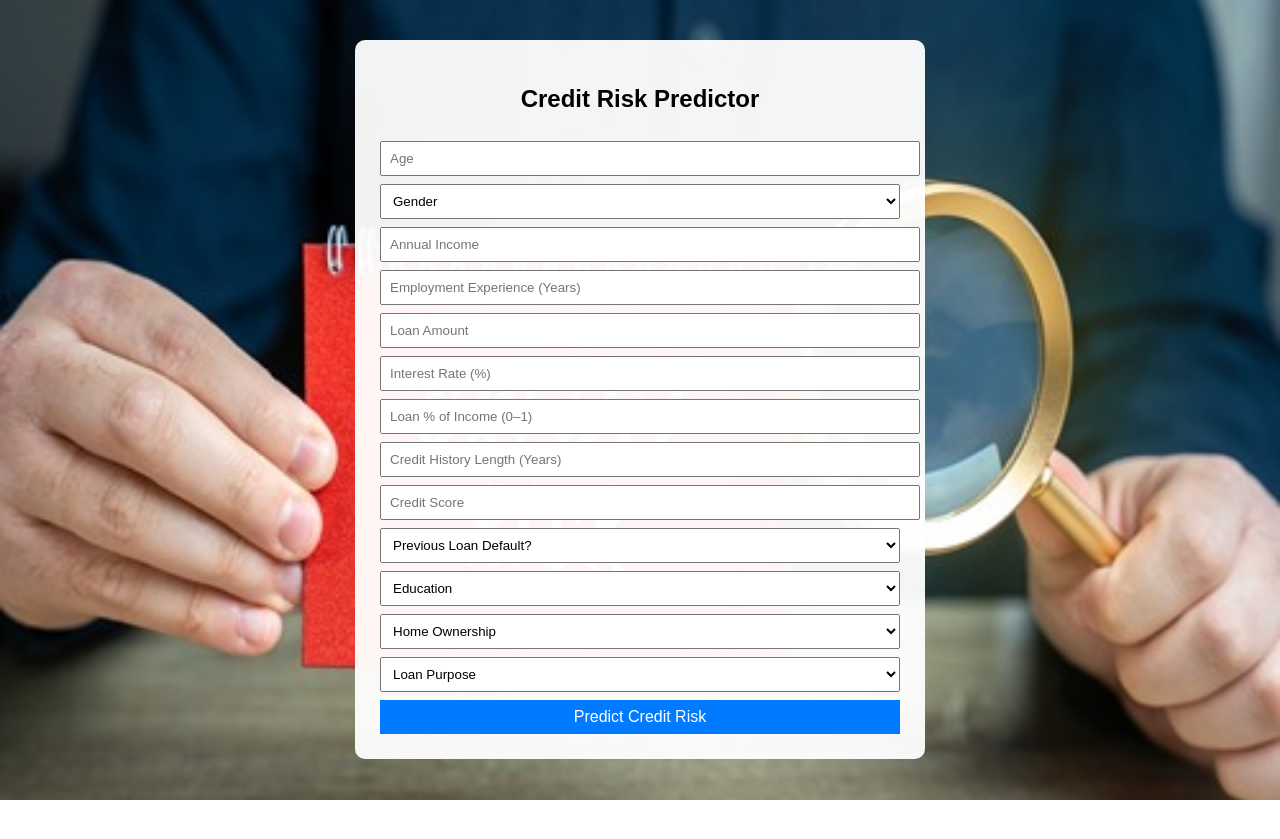
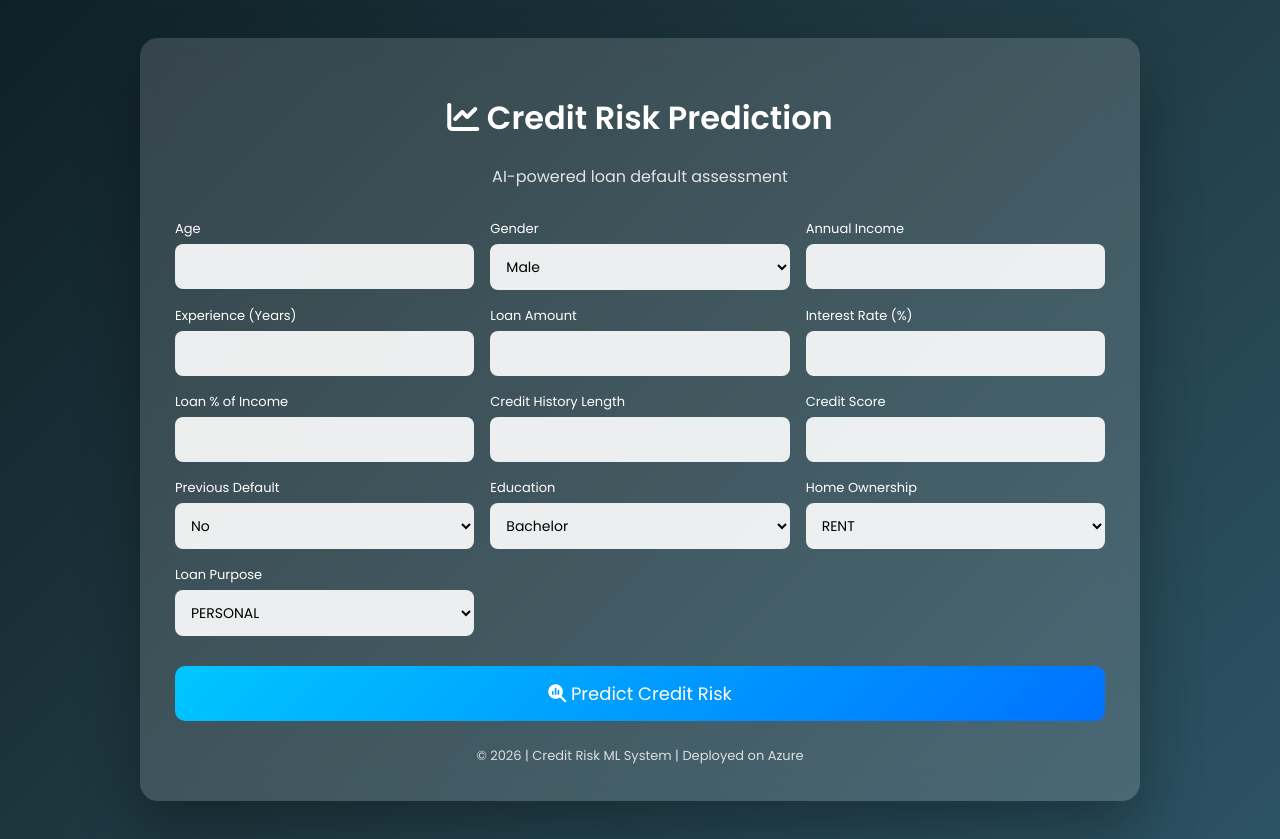
Before and after one commit to sagar8912/Credit_risk, a Flask app: page / in a window 1280 px wide. Before the commit the page ends 800 px from the top, so only its background shows below. Run offline with Flask 3, Linux system fonts and the light colour scheme; parts of the project's set-up code (start-up, migrations or seed data) failed here and were passed over.

Commit message:
add file

```diff
--- a/app.py
+++ b/app.py
@@ -1,42 +1,28 @@
 from flask import Flask, render_template, request
 import joblib
 import pandas as pd
+import os
 
 app = Flask(__name__)
 
-# Load trained model
 rf_clf = joblib.load("random_forest_credit_risk_default.pkl")
 
-# EXACT columns used during training (ORDER DOES NOT MATTER, NAMES DO)
 FEATURES = [
-    'person_age',
-    'person_gender',
-    'person_income',
-    'person_emp_exp',
-    'loan_amnt',
-    'loan_int_rate',
-    'loan_percent_income',
-    'cb_person_cred_hist_length',
-    'credit_score',
+    'person_age','person_gender','person_income','person_emp_exp',
+    'loan_amnt','loan_int_rate','loan_percent_income',
+    'cb_person_cred_hist_length','credit_score',
     'previous_loan_defaults_on_file',
 
-    'person_education_Associate',
-    'person_education_Bachelor',
-    'person_education_Doctorate',
-    'person_education_High School',
+    'person_education_Associate','person_education_Bachelor',
+    'person_education_Doctorate','person_education_High School',
     'person_education_Master',
 
-    'person_home_ownership_MORTGAGE',
-    'person_home_ownership_OTHER',
-    'person_home_ownership_OWN',
-    'person_home_ownership_RENT',
+    'person_home_ownership_MORTGAGE','person_home_ownership_OTHER',
+    'person_home_ownership_OWN','person_home_ownership_RENT',
 
-    'loan_intent_DEBTCONSOLIDATION',
-    'loan_intent_EDUCATION',
-    'loan_intent_HOMEIMPROVEMENT',
-    'loan_intent_MEDICAL',
-    'loan_intent_PERSONAL',
-    'loan_intent_VENTURE'
+    'loan_intent_DEBTCONSOLIDATION','loan_intent_EDUCATION',
+    'loan_intent_HOMEIMPROVEMENT','loan_intent_MEDICAL',
+    'loan_intent_PERSONAL','loan_intent_VENTURE'
 ]
 
 @app.route('/')
@@ -45,43 +31,34 @@ def home():
 
 @app.route('/predict', methods=['POST'])
 def predict():
-
-    # Initialize all features with 0
     data = {feature: 0 for feature in FEATURES}
 
-    # -------- NUMERICAL INPUTS --------
-    data['person_age'] = int(request.form['person_age'])
-    data['person_gender'] = int(request.form['person_gender'])
-    data['person_income'] = float(request.form['person_income'])
-    data['person_emp_exp'] = int(request.form['person_emp_exp'])
-    data['loan_amnt'] = float(request.form['loan_amnt'])
-    data['loan_int_rate'] = float(request.form['loan_int_rate'])
-    data['loan_percent_income'] = float(request.form['loan_percent_income'])
-    data['cb_person_cred_hist_length'] = float(request.form['credit_history'])
-    data['credit_score'] = int(request.form['credit_score'])
-    data['previous_loan_defaults_on_file'] = int(request.form['previous_default'])
+    try:
+        data['person_age'] = int(request.form['person_age'])
+        data['person_gender'] = int(request.form['person_gender'])
+        data['person_income'] = float(request.form['person_income'])
+        data['person_emp_exp'] = int(request.form['person_emp_exp'])
+        data['loan_amnt'] = float(request.form['loan_amnt'])
+        data['loan_int_rate'] = float(request.form['loan_int_rate'])
+        data['loan_percent_income'] = float(request.form['loan_percent_income'])
+        data['cb_person_cred_hist_length'] = float(request.form['credit_history'])
+        data['credit_score'] = int(request.form['credit_score'])
+        data['previous_loan_defaults_on_file'] = int(request.form['previous_default'])
 
-    # -------- EDUCATION (ONE HOT) --------
-    edu = request.form['education']
-    data[f'person_education_{edu}'] = 1
+        data[f"person_education_{request.form['education']}"] = 1
+        data[f"person_home_ownership_{request.form['home_ownership']}"] = 1
+        data[f"loan_intent_{request.form['loan_intent']}"] = 1
 
-    # -------- HOME OWNERSHIP (ONE HOT) --------
-    home = request.form['home_ownership']
-    data[f'person_home_ownership_{home}'] = 1
+        df = pd.DataFrame([data])
+        pred = rf_clf.predict(df)[0]
 
-    # -------- LOAN INTENT (ONE HOT) --------
-    intent = request.form['loan_intent']
-    data[f'loan_intent_{intent}'] = 1
+        result = "❌ HIGH DEFAULT RISK" if pred == 1 else "✅ LOW DEFAULT RISK"
 
-    # Convert to DataFrame
-    input_df = pd.DataFrame([data])
+        return render_template('index.html', prediction=result)
 
-    # Prediction
-    prediction = rf_clf.predict(input_df)[0]
-
-    result = "❌ HIGH DEFAULT RISK" if prediction == 1 else "✅ LOW DEFAULT RISK"
-
-    return render_template('index.html', prediction=result)
+    except Exception as e:
+        return render_template('index.html', prediction="⚠️ Input Error")
 
 if __name__ == "__main__":
-    app.run(debug=True)
+    port = int(os.environ.get("PORT", 8000))
+    app.run(host="0.0.0.0", port=port)
--- a/templates/index.html
+++ b/templates/index.html
@@ -1,111 +1,244 @@
 <!DOCTYPE html>
-<html>
+<html lang="en">
 <head>
+<meta charset="UTF-8">
 <title>Credit Risk Prediction</title>
 
+<link href="https://fonts.googleapis.com/css2?family=Poppins:wght@300;400;600&display=swap" rel="stylesheet">
+<link rel="stylesheet" href="https://cdnjs.cloudflare.com/ajax/libs/font-awesome/6.5.0/css/all.min.css">
+
 <style>
+* {
+    box-sizing: border-box;
+    font-family: 'Poppins', sans-serif;
+}
+
 body {
-            background-image: url("/static/Credit-Risk-in-Business-Loans.jpg");
-            background-size: cover;
-            font-family: Arial;
+    min-height: 100vh;
+    background: linear-gradient(135deg, #0f2027, #203a43, #2c5364);
+    display: flex;
+    align-items: center;
+    justify-content: center;
+    padding: 30px;
 }
-        .box {
-            background: rgba(255,255,255,0.95);
-            width: 520px;
-            margin: 40px auto;
-            padding: 25px;
+
+.glass {
+    width: 1000px;
+    background: rgba(255, 255, 255, 0.15);
+    backdrop-filter: blur(14px);
+    border-radius: 18px;
+    padding: 35px;
+    box-shadow: 0 30px 60px rgba(0,0,0,0.3);
+    color: #fff;
+}
+
+.header {
+    text-align: center;
+    margin-bottom: 30px;
+}
+
+.header h1 {
+    font-weight: 600;
+}
+
+.header p {
+    opacity: 0.85;
+}
+
+.form-grid {
+    display: grid;
+    grid-template-columns: repeat(3, 1fr);
+    gap: 16px;
+}
+
+input, select {
+    padding: 12px;
+    border-radius: 8px;
+    border: none;
+    outline: none;
+    background: rgba(255,255,255,0.9);
+    font-size: 14px;
+}
+
+label {
+    font-size: 13px;
+    margin-bottom: 5px;
+    display: block;
+}
+
+.field {
+    display: flex;
+    flex-direction: column;
+}
+
+button {
+    margin-top: 30px;
+    width: 100%;
+    padding: 14px;
+    font-size: 18px;
     border-radius: 10px;
+    border: none;
+    cursor: pointer;
+    background: linear-gradient(135deg, #00c6ff, #0072ff);
+    color: white;
+    font-weight: 500;
+    transition: transform 0.2s, box-shadow 0.2s;
 }
-        input, select, button {
-            width: 100%;
-            padding: 8px;
-            margin-top: 8px;
+
+button:hover {
+    transform: translateY(-2px);
+    box-shadow: 0 10px 25px rgba(0,114,255,0.5);
 }
-        button {
-            background: #007bff;
-            color: white;
-            font-size: 16px;
-            border: none;
+
+.result-box {
+    margin-top: 30px;
+    padding: 18px;
+    border-radius: 12px;
+    text-align: center;
+    font-size: 22px;
+    font-weight: 600;
 }
-        h2 {
+
+.high {
+    background: rgba(255, 0, 0, 0.2);
+    color: #ff4d4d;
+}
+
+.low {
+    background: rgba(0, 255, 128, 0.2);
+    color: #00ff99;
+}
+
+.footer {
     text-align: center;
-        }
-        .result {
-            text-align: center;
-            font-size: 20px;
-            margin-top: 15px;
-            font-weight: bold;
+    margin-top: 25px;
+    font-size: 13px;
+    opacity: 0.8;
 }
 </style>
 </head>
 
 <body>
-<div class="box">
-    <h2>Credit Risk Predictor</h2>
+
+<div class="glass">
+
+<div class="header">
+    <h1><i class="fa-solid fa-chart-line"></i> Credit Risk Prediction</h1>
+    <p>AI-powered loan default assessment</p>
+</div>
 
 <form action="/predict" method="post">
 
-        <input type="number" name="person_age" min="18" max="70" placeholder="Age" required>
+<div class="form-grid">
 
-        <select name="person_gender" required>
-            <option value="">Gender</option>
+<div class="field">
+<label>Age</label>
+<input name="person_age" required>
+</div>
+
+<div class="field">
+<label>Gender</label>
+<select name="person_gender">
 <option value="1">Male</option>
 <option value="0">Female</option>
 </select>
+</div>
 
-        <input type="number" name="person_income" min="10000" placeholder="Annual Income" required>
+<div class="field">
+<label>Annual Income</label>
+<input name="person_income" required>
+</div>
 
-        <input type="number" name="person_emp_exp" min="0" max="40" placeholder="Employment Experience (Years)" required>
+<div class="field">
+<label>Experience (Years)</label>
+<input name="person_emp_exp" required>
+</div>
 
-        <input type="number" name="loan_amnt" min="500" placeholder="Loan Amount" required>
+<div class="field">
+<label>Loan Amount</label>
+<input name="loan_amnt" required>
+</div>
 
-        <input type="number" step="0.01" min="5" max="35" name="loan_int_rate" placeholder="Interest Rate (%)" required>
+<div class="field">
+<label>Interest Rate (%)</label>
+<input name="loan_int_rate" required>
+</div>
 
-        <input type="number" step="0.01" min="0" max="1" name="loan_percent_income" placeholder="Loan % of Income (0–1)" required>
+<div class="field">
+<label>Loan % of Income</label>
+<input name="loan_percent_income" required>
+</div>
 
-        <input type="number" min="0" max="40" name="credit_history" placeholder="Credit History Length (Years)" required>
+<div class="field">
+<label>Credit History Length</label>
+<input name="credit_history" required>
+</div>
 
-        <input type="number" min="300" max="850" name="credit_score" placeholder="Credit Score" required>
+<div class="field">
+<label>Credit Score</label>
+<input name="credit_score" required>
+</div>
 
-        <select name="previous_default" required>
-            <option value="">Previous Loan Default?</option>
+<div class="field">
+<label>Previous Default</label>
+<select name="previous_default">
+<option value="0">No</option>
 <option value="1">Yes</option>
-            <option value="0">No</option>
 </select>
+</div>
 
-        <select name="education" required>
-            <option value="">Education</option>
-            <option value="High School">High School</option>
-            <option value="Associate">Associate</option>
-            <option value="Bachelor">Bachelor</option>
-            <option value="Master">Master</option>
-            <option value="Doctorate">Doctorate</option>
+<div class="field">
+<label>Education</label>
+<select name="education">
+<option>Bachelor</option>
+<option>Master</option>
+<option>High School</option>
+<option>Associate</option>
+<option>Doctorate</option>
 </select>
+</div>
 
-        <select name="home_ownership" required>
-            <option value="">Home Ownership</option>
-            <option value="RENT">Rent</option>
-            <option value="OWN">Own</option>
-            <option value="MORTGAGE">Mortgage</option>
-            <option value="OTHER">Other</option>
+<div class="field">
+<label>Home Ownership</label>
+<select name="home_ownership">
+<option>RENT</option>
+<option>OWN</option>
+<option>MORTGAGE</option>
+<option>OTHER</option>
 </select>
+</div>
 
-        <select name="loan_intent" required>
-            <option value="">Loan Purpose</option>
-            <option value="DEBTCONSOLIDATION">Debt Consolidation</option>
-            <option value="EDUCATION">Education</option>
-            <option value="HOMEIMPROVEMENT">Home Improvement</option>
-            <option value="MEDICAL">Medical</option>
-            <option value="PERSONAL">Personal</option>
-            <option value="VENTURE">Business Venture</option>
+<div class="field">
+<label>Loan Purpose</label>
+<select name="loan_intent">
+<option>PERSONAL</option>
+<option>EDUCATION</option>
+<option>MEDICAL</option>
+<option>VENTURE</option>
+<option>DEBTCONSOLIDATION</option>
+<option>HOMEIMPROVEMENT</option>
 </select>
+</div>
 
-        <button type="submit">Predict Credit Risk</button>
+</div>
+
+<button type="submit">
+<i class="fa-solid fa-magnifying-glass-chart"></i> Predict Credit Risk
+</button>
+
 </form>
 
 {% if prediction %}
-        <div class="result">{{ prediction }}</div>
+<div class="result-box {{ 'high' if 'HIGH' in prediction else 'low' }}">
+{{ prediction }}
+</div>
 {% endif %}
+
+<div class="footer">
+© 2026 | Credit Risk ML System | Deployed on Azure
 </div>
+
+</div>
+
 </body>
 </html>
```
Also changed, not shown: templates/result.html (+27 -23 lines), 1 other file. Lines whose indentation alone changed are shown as unchanged.
